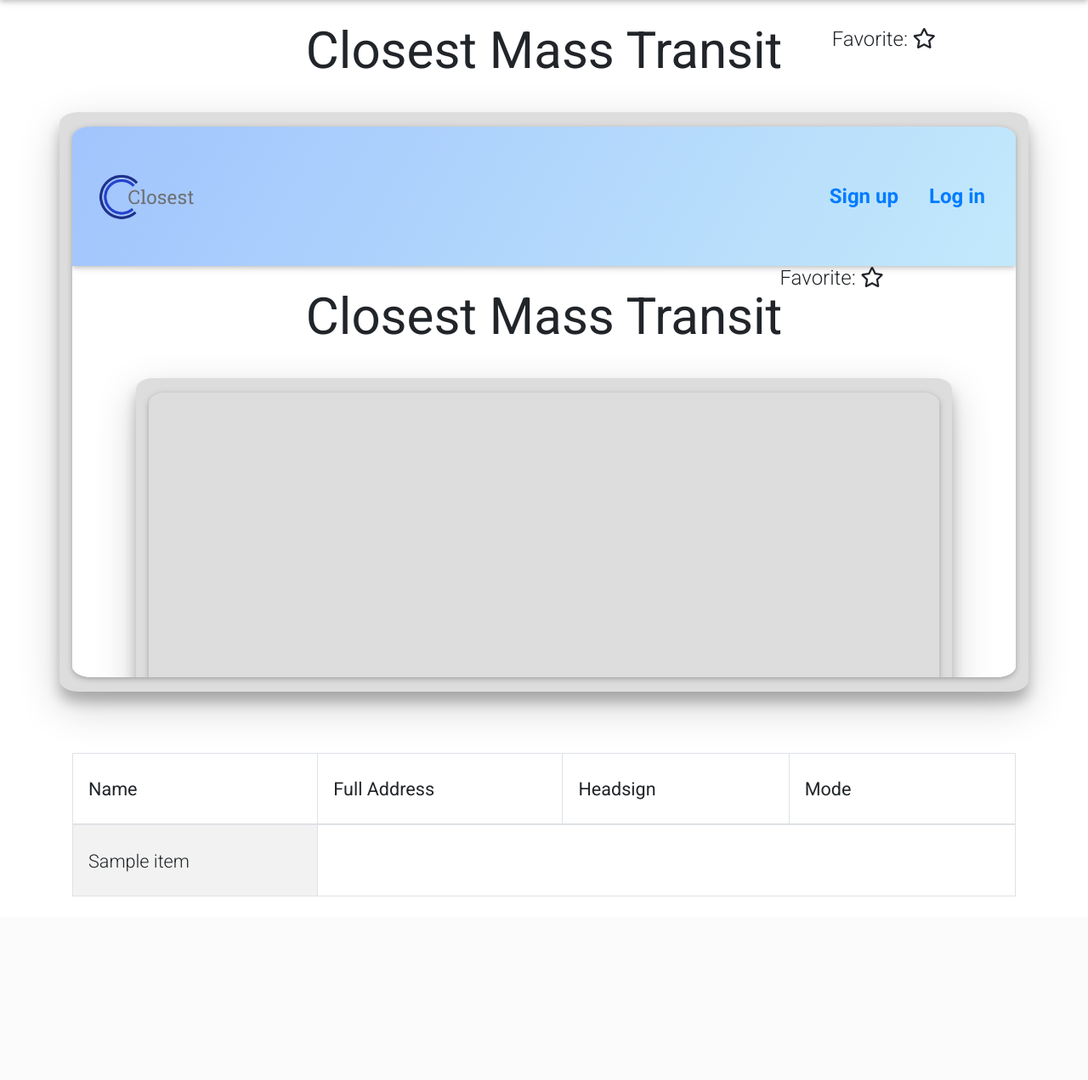
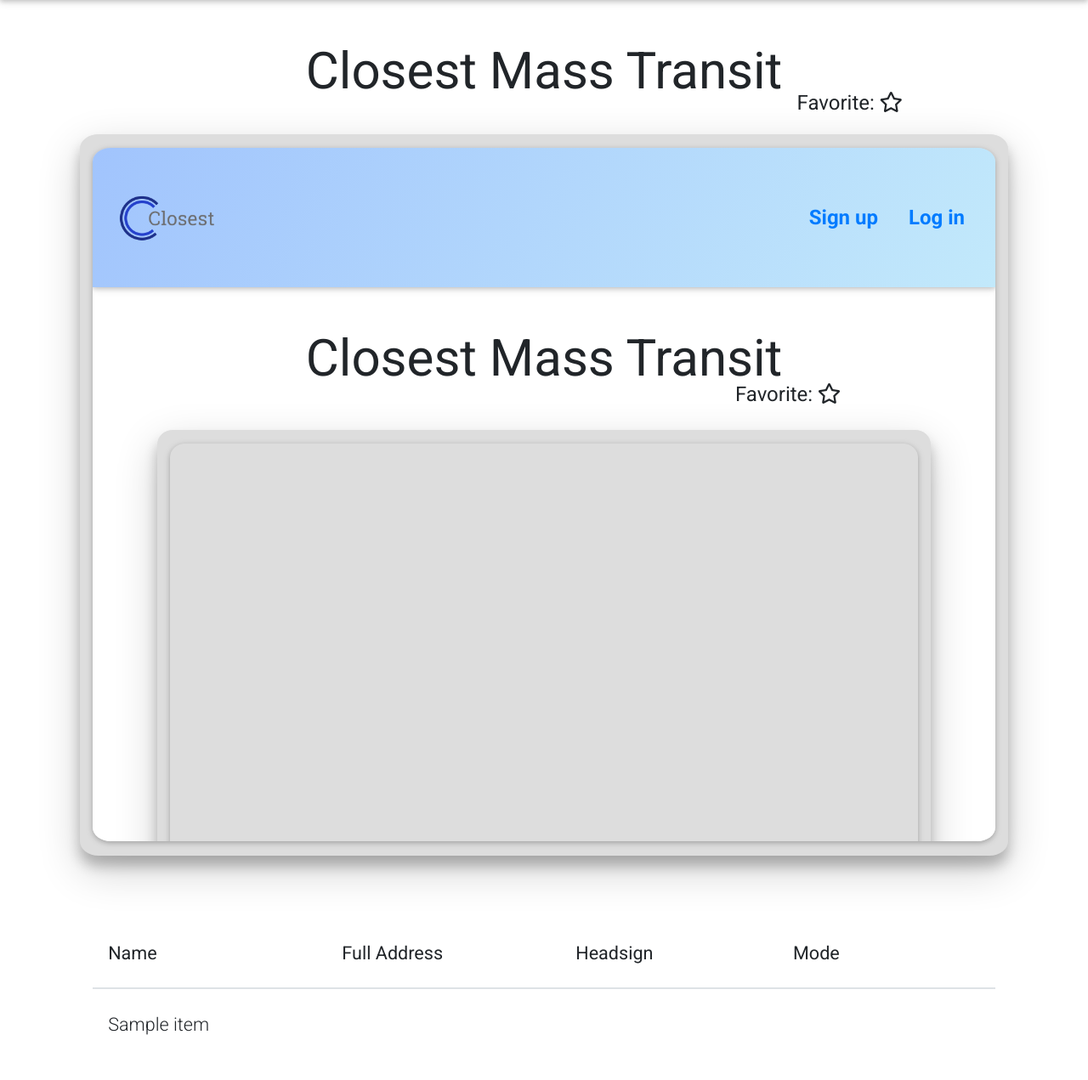
Before and after one commit to CEckelberry/closest_v1, a Flask app: template templates/results.html in a window 1280 px wide. Shown: the part 164-1435 px from the top of the page at 85% size. Before the commit the page ends 1219 px from the top, so only its background shows below. Run offline with Flask 2, Linux system fonts and the light colour scheme; the template is opened without the code that fills it: most values are stand-ins (such as "Sample title", 1, 10 or a date in 2020); some libraries are stand-ins or nearby versions.

Commit message:
fixed favorite layout with columns/grid, targeted HTML items for passing through to favorites route in JS

```diff
--- a/app.py
+++ b/app.py
@@ -212,11 +212,11 @@
     table_array = []
 
     stations_array = stations_dict["stations"]
-    # print(stations_array)
+    print(stations_array)
     length = len(stations_array)
     # print(f"length of stations array: {length}")
     for x in range(len(stations_array)):
-        print(stations_array[x]["place"]["address"])
+        # print(stations_array[x]["place"]["address"])
         row_array = []
         row_array.append(stations_array[x]["place"]["name"])
         try:
--- a/models.py
+++ b/models.py
@@ -80,6 +80,8 @@
 
     longitude = db.Column(db.Float,)
 
+    map_image_url = db.Column(db.Text,)
+
     user_id = db.Column(
         db.Integer, db.ForeignKey("users.id", ondelete="CASCADE"), nullable=False,
     )
--- a/static/app.js
+++ b/static/app.js
@@ -1,6 +1,29 @@
 $(document).ready(function () {
-    $('#results_table').DataTable();
+    $('#results_table').DataTable({
+        "ordering": false
+    });
     $('.dataTables_length').addClass('bs-select');
+
+
+    $("#star").on("click", function() {
+        console.log("Clicked")
+        $(this).addClass('amber-text fas fa-star');
+
+        let name = $("#results_table")[0].tBodies[0].rows[0].cells[0].textContent
+        let address = $("#results_table")[0].tBodies[0].rows[0].cells[1].textContent
+        let map_image_url = $("#map_result")[0].src
+        console.log("name:" + name)
+        console.log("address:" + address)
+        console.log("map image url:" + map_image_url)
+
+        // let favorite_response = await axios.post()
+
+
+        //not working  #######
+        //.children[1].firstElementChild.children[0].innerText
+        //[0].tBodies[0].rows[0].cells[0].textContent
+    });
+
     });
 
 
@@ -22,13 +45,6 @@
     textStrong: "Strong",
     textVeryStrong: "Very Strong",
   });
-
-$(document).ready(function() {
-    $("#star").on("click", function() {
-        console.log("Clicked")
-        $(this).addClass('amber-text fas fa-star');
-    });
-});
 
 $('#flash').delay(1200).fadeOut(700)
 
--- a/static/style.css
+++ b/static/style.css
@@ -19,7 +19,7 @@
 
 #map_result {
 	width: 100%;
-	height: 27rem;
+	height: 34rem;
 	display: block;
 	border-radius: 2%;
 }
@@ -37,8 +37,6 @@
 }
 
 #favorite_star {
-	margin-top: 1rem !important;
-	position: absolute;
-	right: 14%;
-	top: 21%;
+	margin-top: -2.75%;
+	margin-bottom: -2.75%;
 }
--- a/templates/results.html
+++ b/templates/results.html
@@ -3,10 +3,22 @@
 {% block body_class %}Results{% endblock %}
 
 {% block content %}
+
 <div class="row justify-content-md-center">
-    <h1 class="mt-3 display-5"><b>Closest Mass Transit</b></h1>
-    <div class="" id="favorite_star"><p>Favorite:  <i class="far fa-star" id="star"></i></p></div>
-    <div class="col-md-11 col-lg-12 mt-3 z-depth-3" id="col_div">
+    <div class="col-md-11 col-lg-12 mt-3 z-depth-3 justify-content-center"></div>
+        <h1 class="mt-3 display-5 "><b>Closest Mass Transit</b></h1>
+    </div>
+</div>
+
+<div class="row">
+    <div class="col-md-10 col-lg-10 justify-content-md-end">
+        <div class="fav_star float-right" id="favorite_star"><p><b>Favorite:</b>  <i class="far fa-star" id="star"></i></p></div>
+    </div>
+</div>
+
+
+<div class="row justify-content-md-center">
+    <div class="col-md-10 col-lg-10 mt-3 z-depth-3 justify-content-center" id="col_div">
         <div class="text-center">
             <iframe
                 frameborder="0" style="border:1"
@@ -16,8 +28,8 @@
     </div>
 </div>
 <div class="row justify-content-md-center">
-    <div id="results_table_div" class="col-md-11 col-lg-12 .col-xl-12 mt-5">
-        <table id="results_table" class="table table-striped table-bordered" cellspacing="0" width="100%">
+    <div id="results_table_div" class="col-md-10 col-lg-10 .col-xl-12 mt-5">
+        <table id="results_table" class="table" cellspacing="0" width="100%">
             <thead>
               <tr>
                 <th class="th-sm">Name
@@ -44,4 +56,5 @@
 </div>
 
 
+
 {% endblock %}
```
